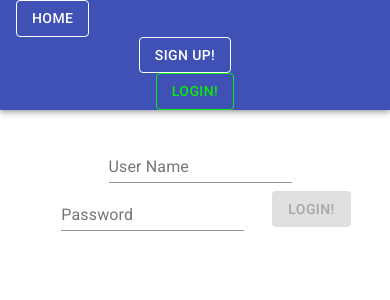
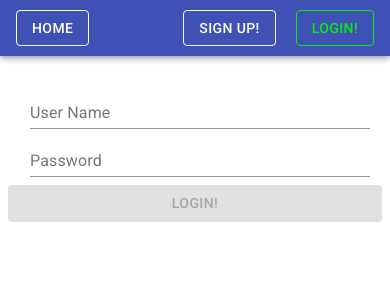
Before and after one commit to OmerCohenAviv/TodoApp, a React (Create React App) app: page /login in a window 390 px wide. Shown: the top 300 px of the page. Built offline with nearby package versions, Linux system fonts and the light colour scheme.

Commit message:
cellphones UI

```diff
--- a/src/components/Navigation/NavigationItems/NavigationItems.module.css
+++ b/src/components/Navigation/NavigationItems/NavigationItems.module.css
@@ -3,7 +3,6 @@
     margin: 0;
     display: flex;
     list-style: none;
-    flex-flow: column;
     align-items: center;
     height: 100%;
     width: 100%;
--- a/src/components/UI/Card/Card.module.css
+++ b/src/components/UI/Card/Card.module.css
@@ -9,9 +9,7 @@
 p {
   padding: 15px;
 }
-.Card p select {
-  width: 120px;
-}
+
 
 .Card p input {
   margin-top: 10px;
--- a/src/components/UI/Input/Input.module.css
+++ b/src/components/UI/Input/Input.module.css
@@ -8,9 +8,9 @@
     font: inherit;
     padding: 6px 10px;
     display: block;
-    width: 100%;
     box-sizing: border-box;
 }
+
 
 .Textarea {
     color: black;
@@ -23,7 +23,6 @@
     width: 100%;
     box-sizing: border-box;
     margin: 0px -3.0625px 0px 0px;
-    width: 478px;
     height: 101px;
     resize: none;
 }
--- a/src/components/infoForm/infoForm.js
+++ b/src/components/infoForm/infoForm.js
@@ -1,6 +1,7 @@
 import React from 'react';
 
 import SendButton from '../UI/Buttons/sendButton/sendButton';
+import classes from './infoForm.module.css'
 
 
 const infoForm = ( props ) => {
@@ -17,13 +18,13 @@ const infoForm = ( props ) => {
     }
 
     return (
-        <form style={{textAlign:'center'}} >
+        <form  className={classes.infoForm}>
             {props.textFields}
             <SendButton
             type={props.type}
             clicked = {props.clicked}
             disabled={props.disabled}>{props.actionType}</SendButton>
-            <p style={{color:'red', textTransform:'lowercase'}}>{errors}</p>
+            <p style={{color:'red', textTransform:'lowercase',fontSize:'1.8em'}}>{errors}</p>
         </form>
     )
 };
--- /dev/null
+++ b/src/components/infoForm/infoForm.module.css
@@ -0,0 +1,10 @@
+.infoForm {
+    text-align: center
+}
+
+@media (max-width: 600px) {
+    .infoForm {
+        display: flex;
+        flex-flow: column;
+    }
+}
```
Also changed, not shown: firebase.json (added), 1 other file (tests, documents, lock files or other folders).
